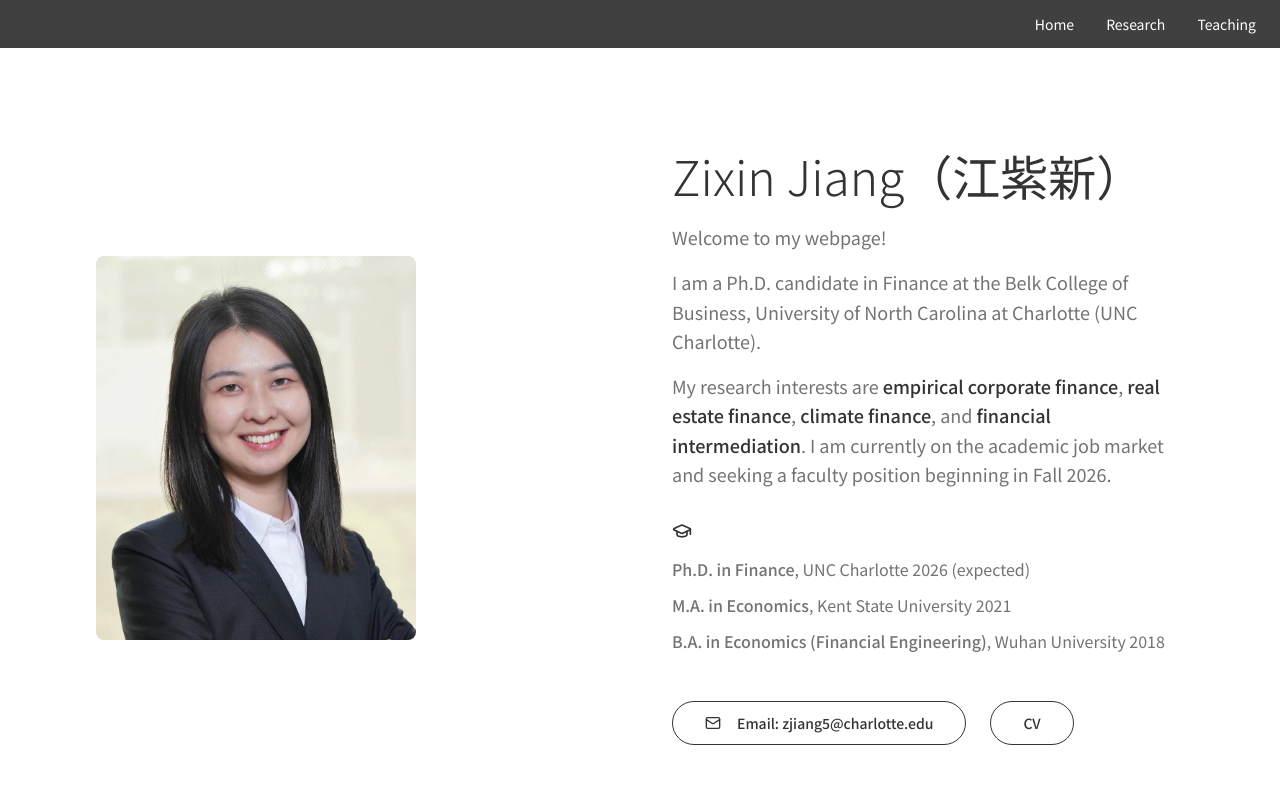
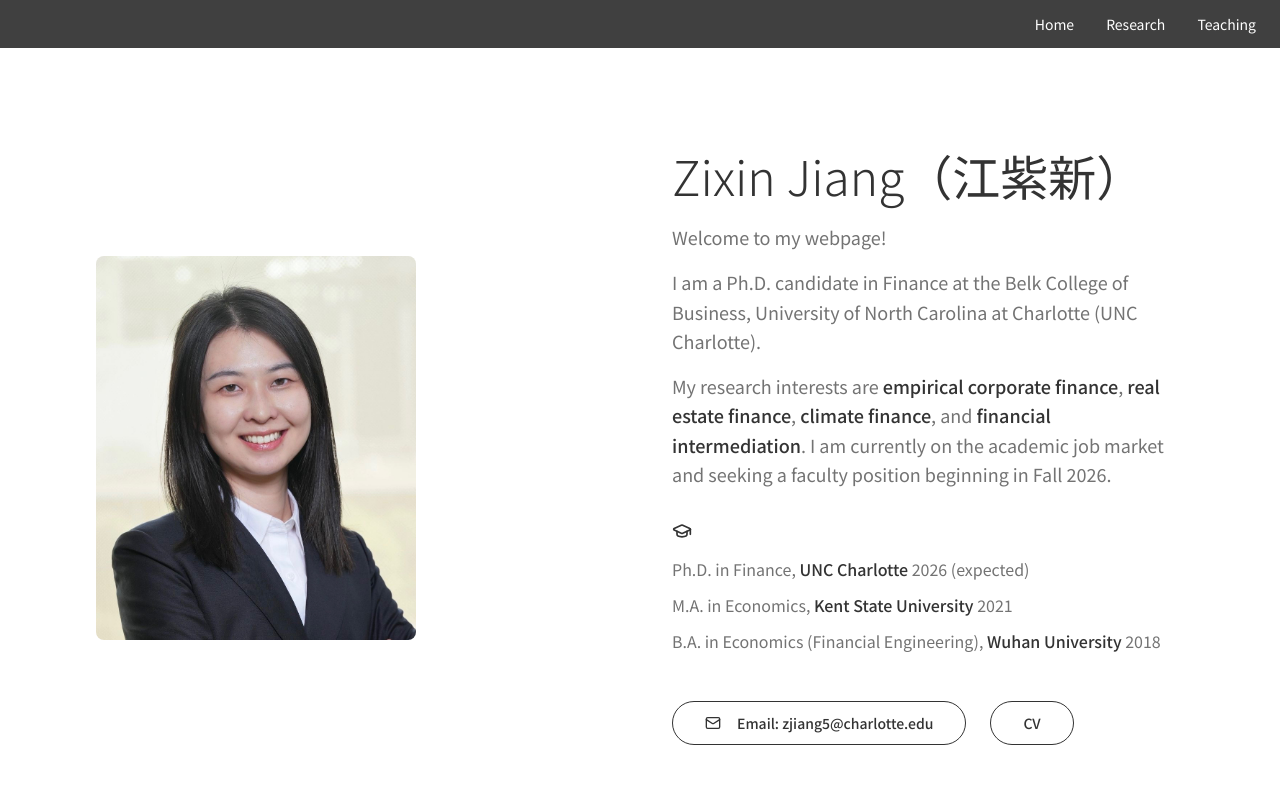
Before and after one commit to zixin-jiang/zixin-jiang.github.io, a React (Vite) app: page / in a window 1280 px wide. Shown: the top 800 px of the page. Built offline with nearby package versions, Linux system fonts and the light colour scheme; the HTML template or start-up script is replaced by a standard one.

Commit message:
Refactor Education section styling

```diff
--- a/src/components/SimpleHero.tsx
+++ b/src/components/SimpleHero.tsx
@@ -45,13 +45,13 @@ const SimpleHero = () => {
               </div>
               <div className="space-y-3 text-muted-foreground">
                 <p>
-                  <span className="font-medium">Ph.D. in Finance</span>, UNC Charlotte 2026 (expected)
+                  Ph.D. in Finance, <span className="font-medium text-foreground">UNC Charlotte</span> 2026 (expected)
                 </p>
                 <p>
-                  <span className="font-medium">M.A. in Economics</span>, Kent State University 2021
+                  M.A. in Economics, <span className="font-medium text-foreground">Kent State University</span> 2021
                 </p>
                 <p>
-                  <span className="font-medium">B.A. in Economics (Financial Engineering)</span>, Wuhan University 2018
+                  B.A. in Economics (Financial Engineering), <span className="font-medium text-foreground">Wuhan University</span> 2018
                 </p>
               </div>
             </div>
```
